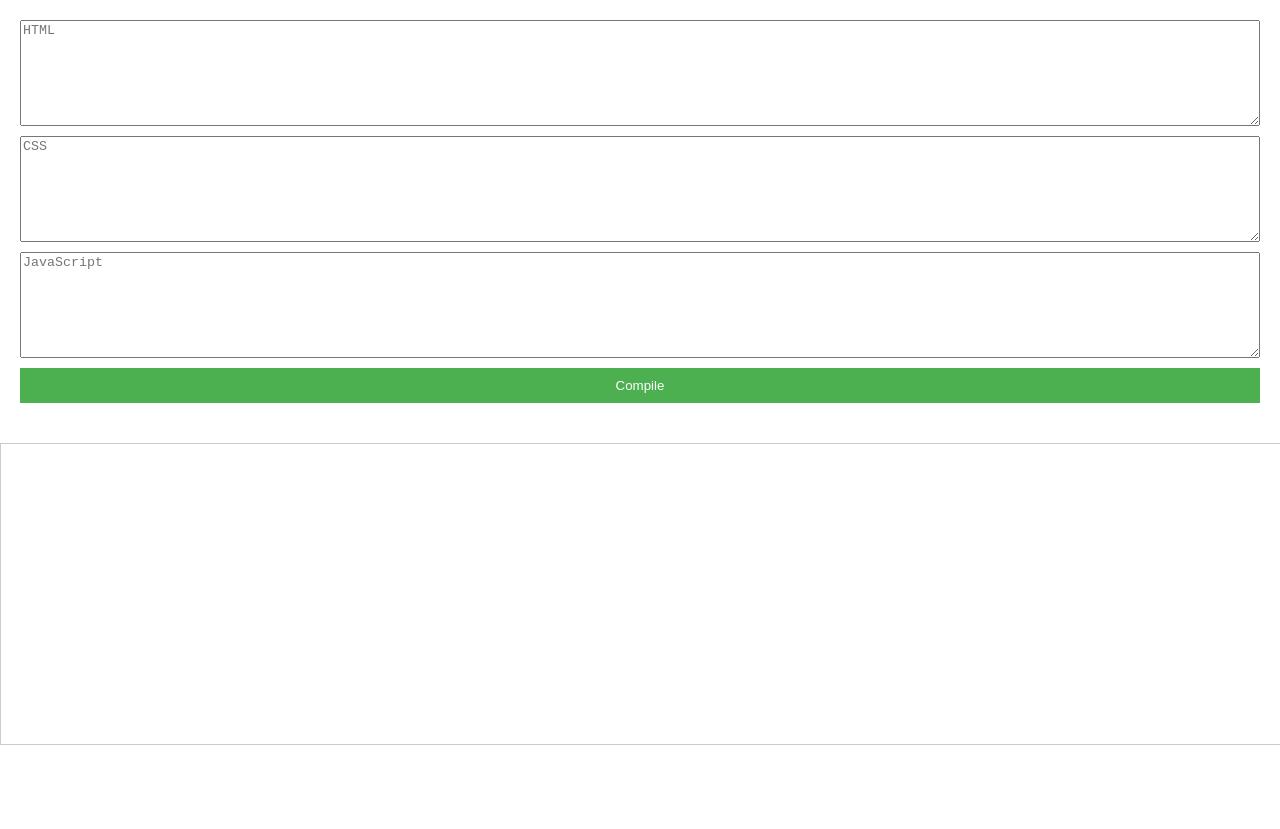
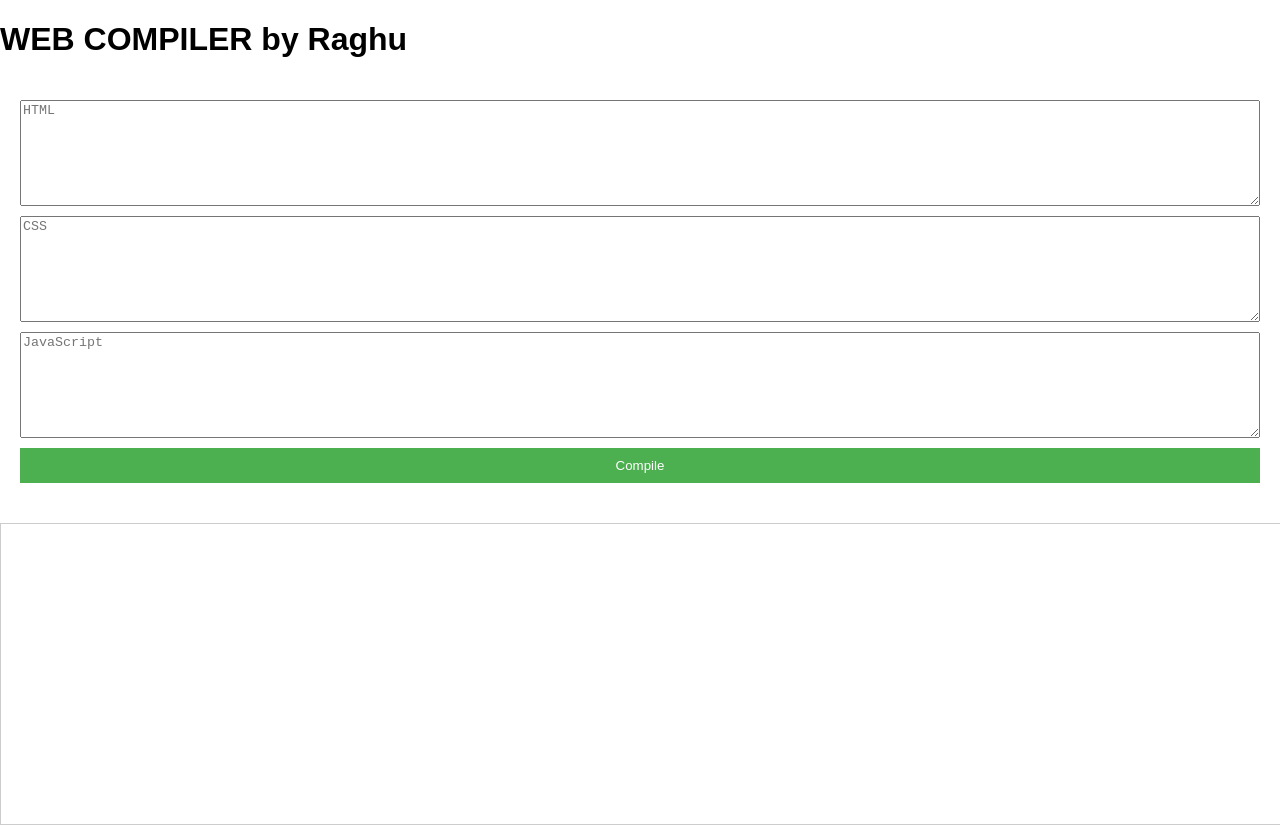
Before and after one commit to Hackmacha007/Web_Development_compiler, a plain HTML site: page index.html in a window 1280 px wide. Before the commit the page ends 800 px from the top, so only its background shows below. Drawn offline with Linux system fonts and the light colour scheme.

Commit message:
Update index.html

```diff
--- a/index.html
+++ b/index.html
@@ -9,6 +9,9 @@
 </head>
 
 <body>
+    <div class="header">
+        <h1>WEB COMPILER by Raghu</h1>
+    </div>
     <div class="editor-container">
         <textarea id="html-editor" placeholder="HTML"></textarea>
         <textarea id="css-editor" placeholder="CSS"></textarea>
```
